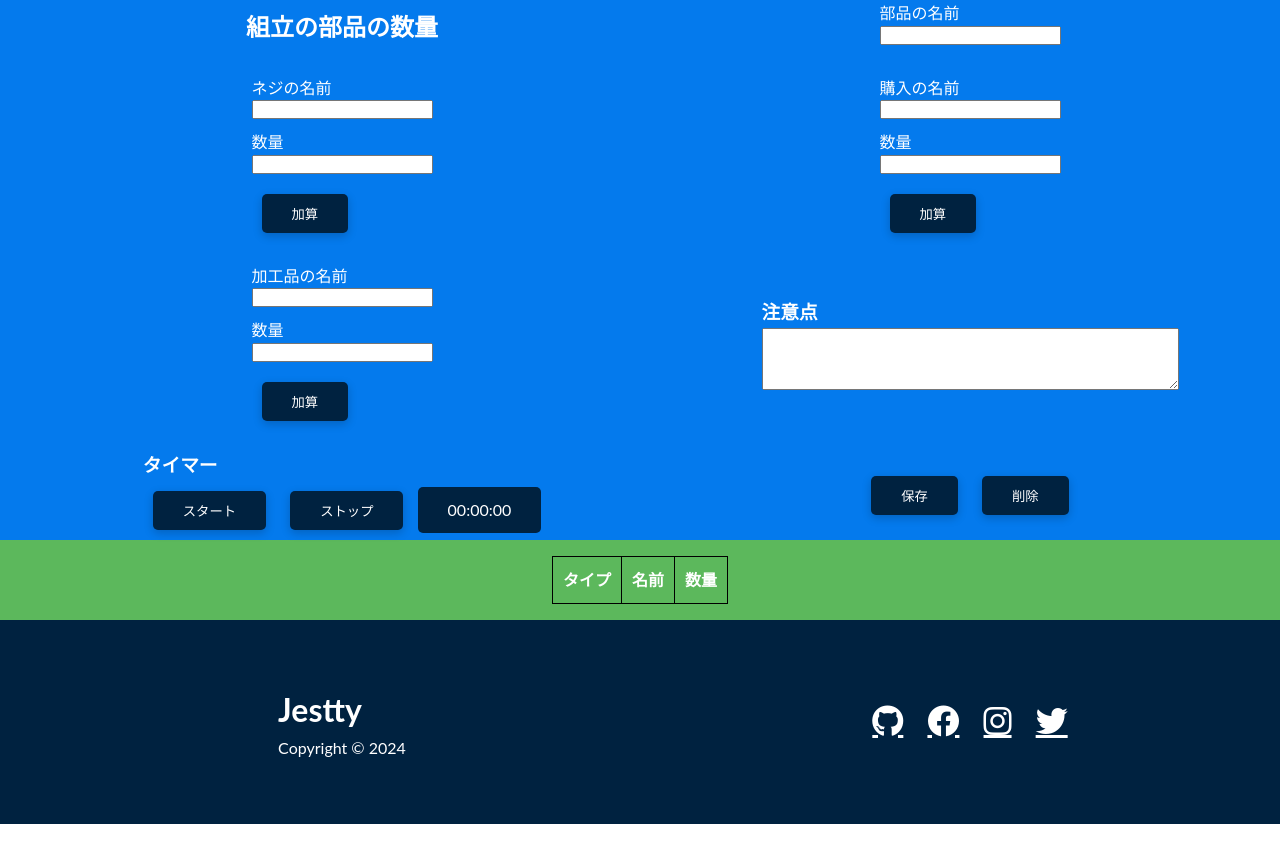
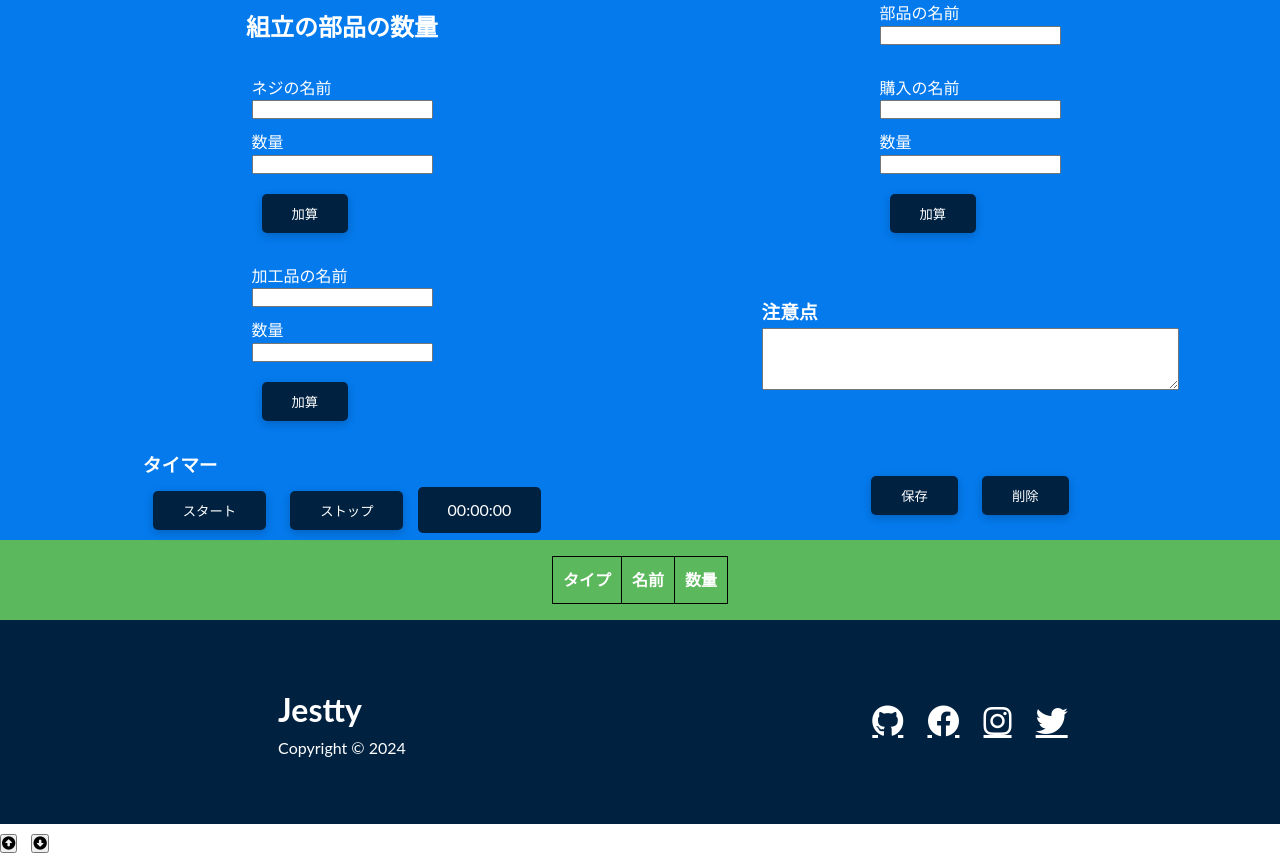
Before and after one commit to jestty/TinhToan, a plain HTML site: page index.html in a window 1280 px wide. Before the commit the page ends 824 px from the top, so only its background shows below. Drawn offline with Linux system fonts and the light colour scheme.

Commit message:
Update index.html

```diff
--- a/index.html
+++ b/index.html
@@ -102,6 +102,21 @@
       </div>
     </footer>
 
+    <!-- Nút Về đầu trang -->
+    <div class="post">
+      <!-- Nút cuộn lên và xuống -->
+      <button onclick="scrollToTop()" id="scrollUpBtn" title="Go to top">
+        <i class="fa-solid fa-circle-up"></i>
+      </button>
+      <button
+        onclick="scrollToBottom()"
+        id="scrollDownBtn"
+        title="Go to bottom"
+      >
+        <i class="fa-solid fa-circle-down"></i>
+      </button>
+    </div>
+
     <script src="script.js" defer></script>
     <!-- File script chính -->
   </body>
```
